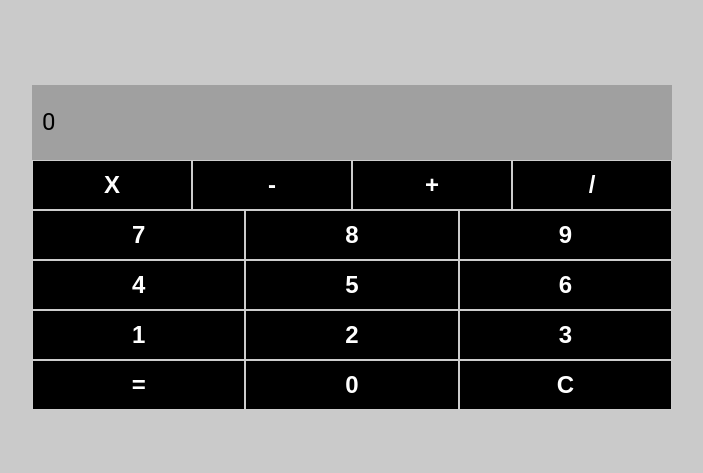
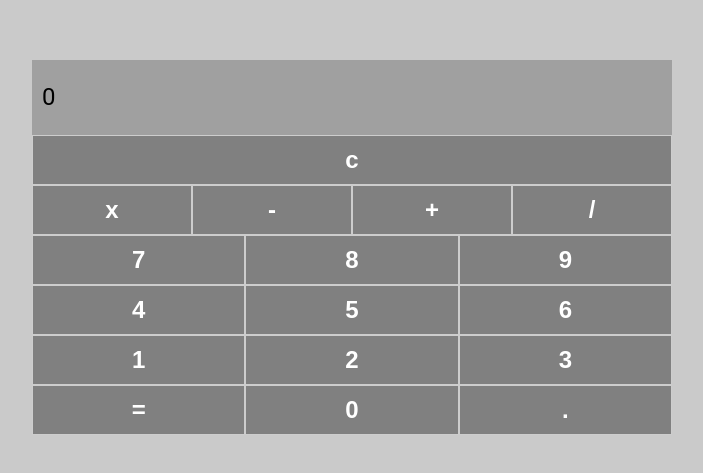
Before and after one commit to MercurialBR/calculador-react, a React (Create React App) app: page / in a window 1280 px wide. Shown: the part 153-626 px from the top of the page, without its empty margins (288-991 px from the left). Built offline with nearby package versions, Linux system fonts and the light colour scheme.

Commit message:
operacoes concluidas

```diff
--- a/src/App.js
+++ b/src/App.js
@@ -31,7 +31,7 @@ const App = () => {
       setCurrentNumber(String(sum))
       setOperation('')
     }
-  }
+  };
 
   const subtraiNumeros = () => {
     if(firstNumber === '0'){
@@ -57,30 +57,56 @@ const App = () => {
     }
   }
 
+  const dividiNumeros = () => {
+    if(firstNumber === '0'){
+      setFirstNumber(String(currentNumber));
+      setCurrentNumber('0')
+      setOperation('/')
+    }else {
+      const sum = Number(firstNumber) / Number(currentNumber)
+      setCurrentNumber(String(sum))
+      setOperation('')
+    }
+  }
+
   const handleEquals= () => {
     if(firstNumber !== '0' && operation !== '' && currentNumber !== '0'){
       switch(operation){
         case '+':
           somaNumeros();
           break;
+
         case '-':
           subtraiNumeros();
           break;
+
+        case '*':
+          multiplicaNumeros();
+          break;
+
+        case '/':
+          dividiNumeros();
+          break;
+
         default:
           break;
-      }
     }
   }
+}
+
 
   return (
     <Container>
       <Content>
         <Input value={currentNumber}/>
         <Row>
-          <Button label="X" onCLick={multiplicaNumeros}/>
-          <Button label="-" onCLick={subtraiNumeros}/>
-          <Button label="+" onCLick={somaNumeros}/>
-          <Button label="/" onCLick={() => handleAddNumber('')}/>
+          <Button label="c" onCLick={handleOnClear}/>
+        </Row>
+        <Row>
+          <Button label="x" onCLick={multiplicaNumeros} />
+          <Button label="-" onCLick={subtraiNumeros} />
+          <Button label="+" onCLick={somaNumeros} />
+          <Button label="/" onCLick={dividiNumeros} />
         </Row>
         <Row>
           <Button label="7" onCLick={() => handleAddNumber('7')}/>
@@ -101,7 +127,7 @@ const App = () => {
         <Row>
           <Button label="=" onCLick={handleEquals}/>
           <Button label="0" onCLick={() => handleAddNumber('0')}/>
-          <Button label="C" onCLick={handleOnClear}/>
+          <Button label="." onCLick={() => handleAddNumber('.')}/>
         </Row>
 
       </Content>
--- a/src/components/Button/styles.js
+++ b/src/components/Button/styles.js
@@ -3,7 +3,7 @@ import styled from "styled-components";
 export const ButtonContainer = styled.button`
     padding: 10px;
     border: 1px solid #CDCDCD;
-    background-color: #000;
+    background-color: #808080;
     color: #FFFFFF;
 
     font-size: 24px;
```
